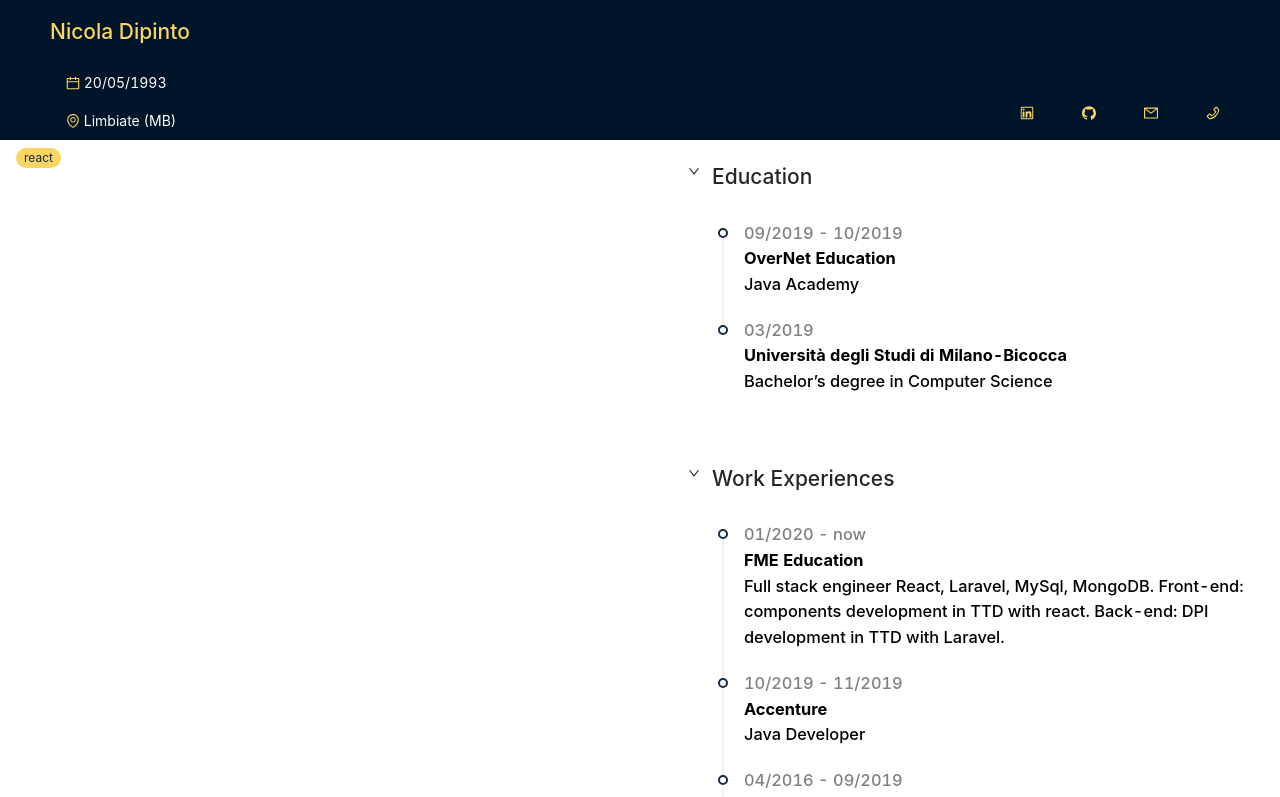
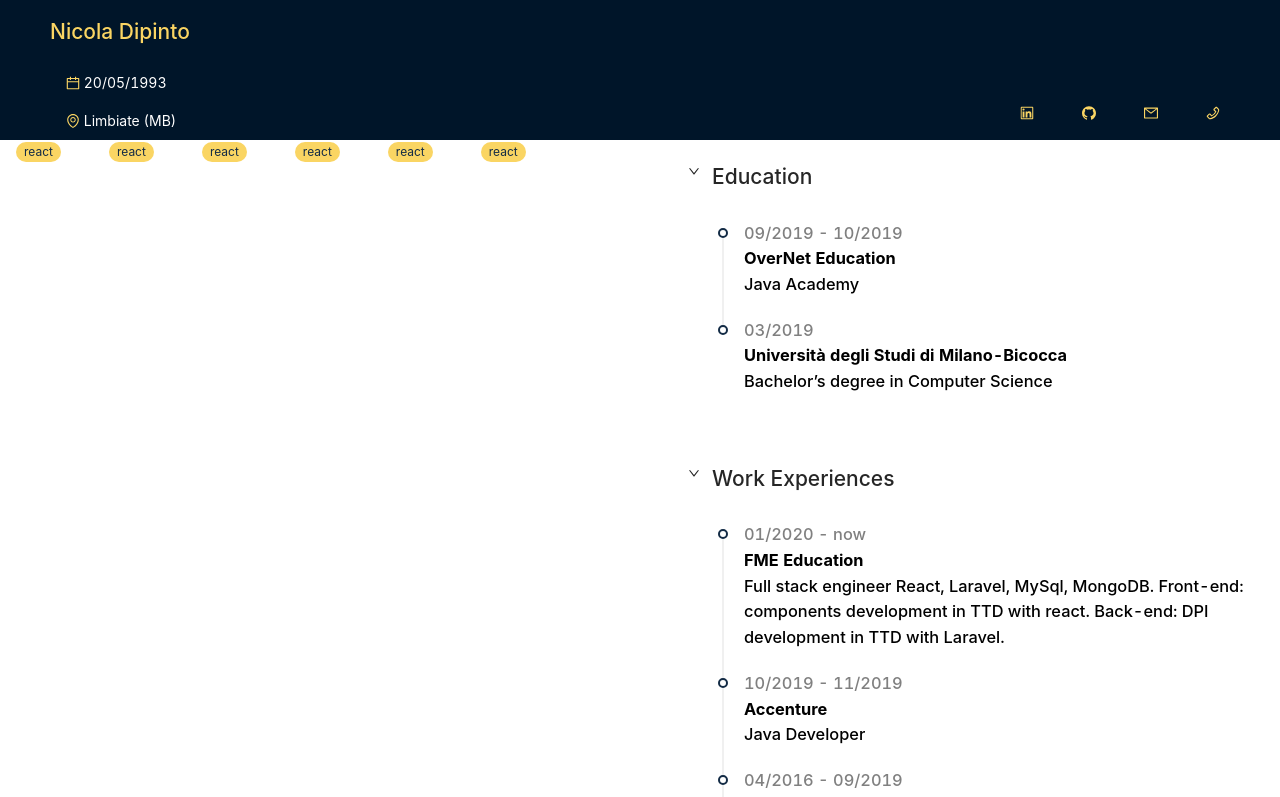
Before and after one commit to NicolaDipintoDev/cv.assignment, a React (Create React App) app in the folder cv-assignment/: page / in a window 1280 px wide. Shown: the top 797 px of the page. Built offline with nearby package versions, Linux system fonts and the light colour scheme.

Commit message:
add skillsgrid

```diff
--- a/cv-assignment/src/components/Content/container/leftSide/skill/Skills.js
+++ b/cv-assignment/src/components/Content/container/leftSide/skill/Skills.js
@@ -3,9 +3,23 @@
 import { List } from "antd";
 
 const Skills = () => {
-  const skills = [{ name: "react", bg: "#FAD563", color: "#132B45" }];
+  const skills = [
+    { name: "react", bg: "#FAD563", color: "#132B45" },
+    { name: "react", bg: "#FAD563", color: "#132B45" },
+    { name: "react", bg: "#FAD563", color: "#132B45" },
+    { name: "react", bg: "#FAD563", color: "#132B45" },
+    { name: "react", bg: "#FAD563", color: "#132B45" },
+    { name: "react", bg: "#FAD563", color: "#132B45" }
+  ];
   return (
     <List
+      grid={{
+        gutter: 16,
+        xs: 5,
+        sm:6,
+        md: 8,
+        lg: 10
+      }}
       size="small"
       dataSource={skills}
       split={false}
```
